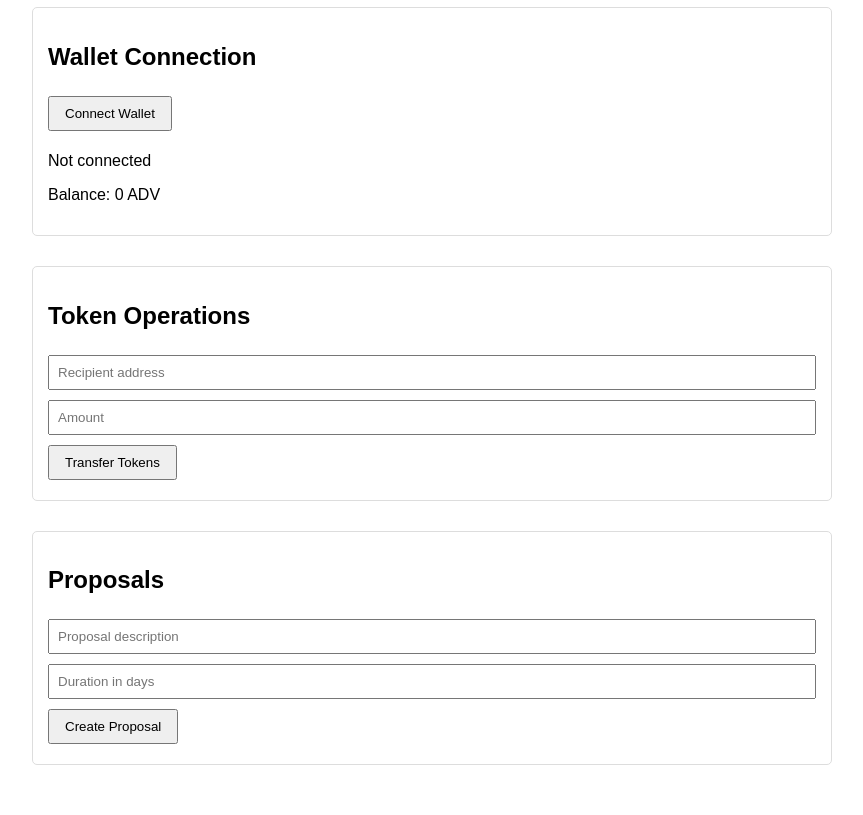
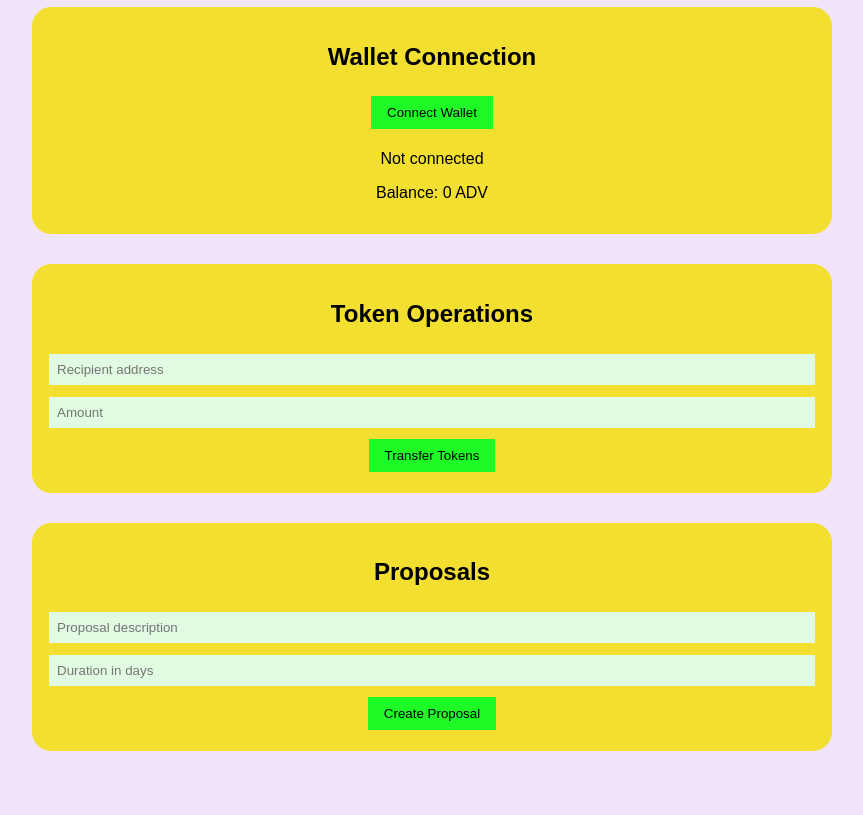
Before and after one commit to LiliaPetrova/advanced-contract, a plain HTML site: page frontend/index.html in a window 1280 px wide. Shown: the part 93-908 px from the top of the page, without its empty margins (208-1071 px from the left). Drawn offline with Linux system fonts and the light colour scheme.

Commit message:
style corrections

```diff
--- a/frontend/index.html
+++ b/frontend/index.html
@@ -6,11 +6,20 @@
     <title>Advanced Contract Interface</title>
     <script src="https://cdn.jsdelivr.net/npm/web3@1.5.2/dist/web3.min.js"></script>
     <style>
-        body { font-family: Arial, sans-serif; max-width: 800px; margin: 0 auto; padding: 20px; }
-        .section { margin-bottom: 30px; padding: 15px; border: 1px solid #ddd; border-radius: 5px; }
-        button { padding: 8px 15px; margin: 5px 0; cursor: pointer; }
+        body { font-family: Arial, sans-serif; max-width: 800px; margin: 0 auto; padding: 20px;
+            background: #f2e5fb;text-align: center;}
+        .section { margin-bottom: 30px; padding: 15px; border: 1px solid #f2df30; border-radius: 19px;
+            background: #f2df30; text-align: center;}
+        button { padding: 8px 15px; margin: 5px 0; cursor: pointer; background: #1efa25;
+            border: 1px solid #1efa25;}
+        button:hover {background: #a0f7a3;border-color: #a0f7a3;}
         input { padding: 8px; margin: 5px 0; width: 100%; box-sizing: border-box; }
-        .proposal { margin-bottom: 10px; padding: 10px; background: #f5f5f5; }
+        .proposal { margin-bottom: 10px; padding: 10px;
+            border: 1px solid #f2df30;}
+        #transferAddress, #transferAmount, #proposalDuration, #proposalDescription{background: #e1fbe2;
+            border: 1px solid #f2df30;}
+            #transferAddress:hover, #transferAmount:hover, #proposalDuration:hover, #proposalDescription:hover {
+                background: #a0f7a3; border-color: #a0f7a3;}
     </style>
 </head>
 <body>
```
